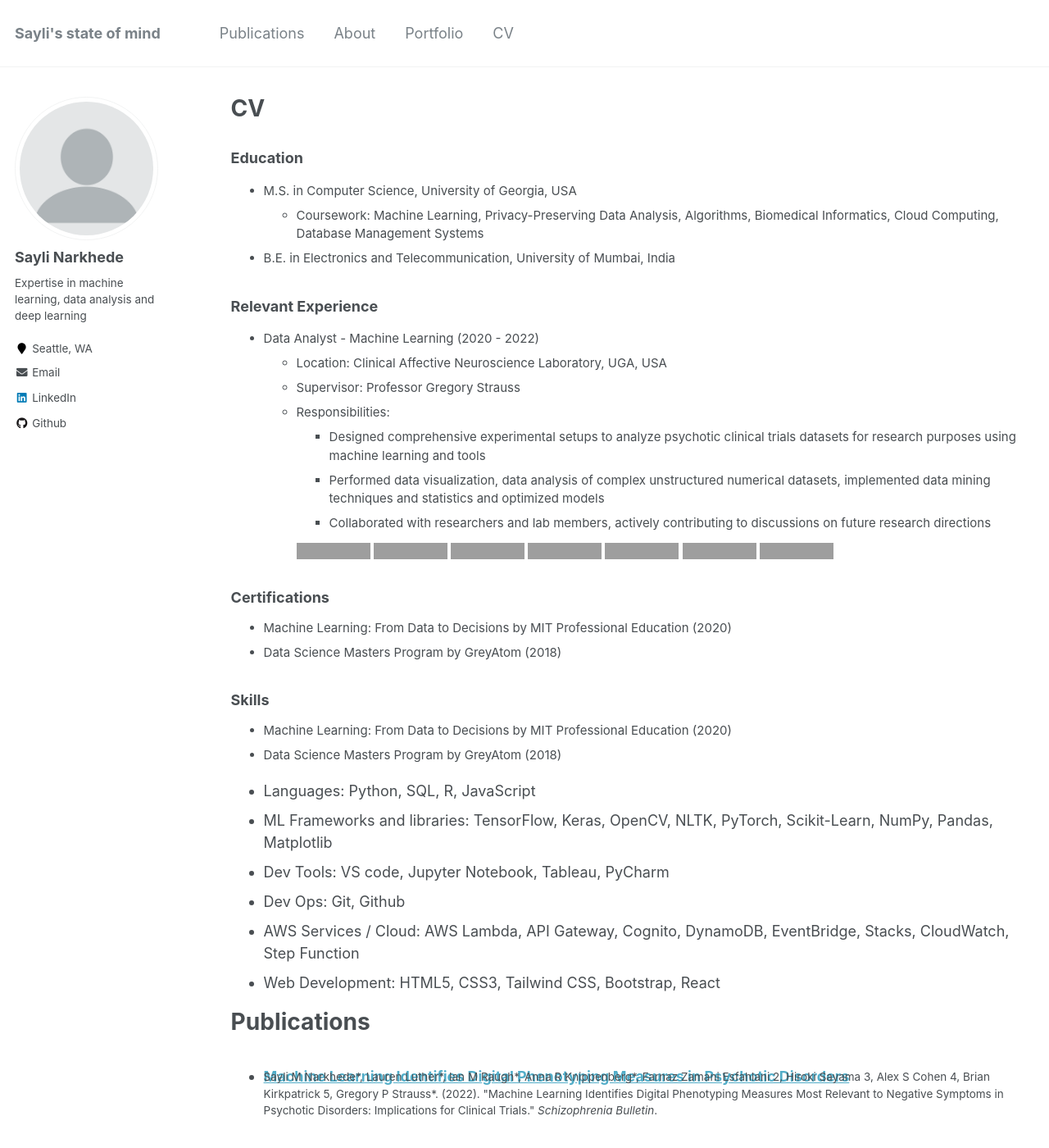
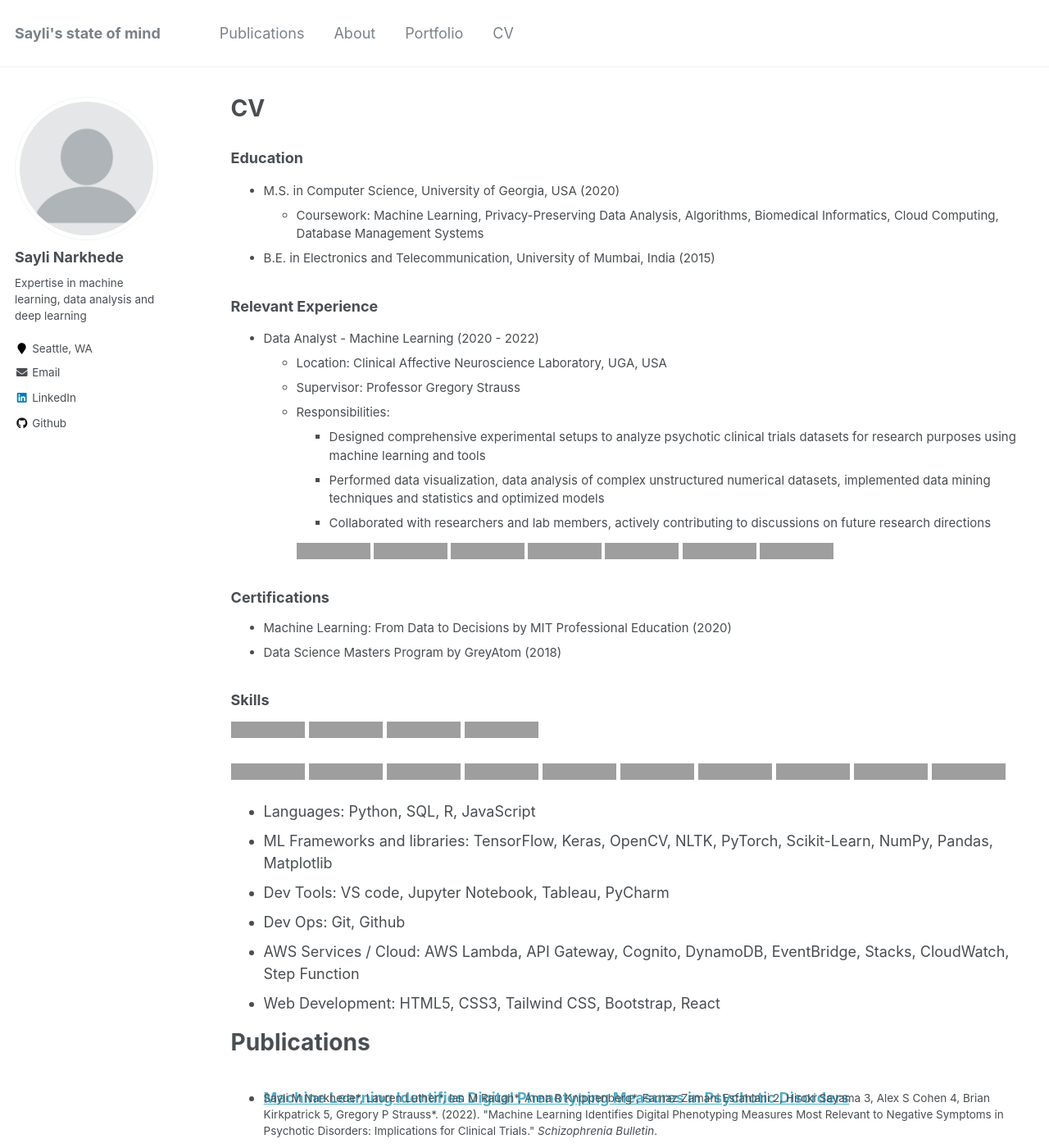
Before and after one commit to SayliMN/saylimn.github.io, a Jekyll site: the page built from _pages/cv.md, in a window 1280 px wide and 1400 px high. Shown: the whole window at 82% size. Built offline with Jekyll 4.4.1, drawn with Linux system fonts in a browser that asks for light colours; grey boxes are pictures that could not be loaded.

Commit message:
add skills part 1

```diff
--- a/_pages/cv.md
+++ b/_pages/cv.md
@@ -11,12 +11,12 @@ redirect_from:
 
 ### Education
 <ul>
-    <li style="font-size:15px">M.S. in Computer Science, University of Georgia, USA
+    <li style="font-size:15px">M.S. in Computer Science, University of Georgia, USA (2020)
       <ul style="font-size:15px">
         <li>Coursework: Machine Learning, Privacy-Preserving Data Analysis, Algorithms, Biomedical Informatics, Cloud Computing, Database Management Systems</li>
       </ul>
     </li>
-    <li style="font-size:15px">B.E. in Electronics and Telecommunication, University of Mumbai, India</li>
+    <li style="font-size:15px">B.E. in Electronics and Telecommunication, University of Mumbai, India (2015)</li>
 </ul>
 
 ### Relevant Experience
@@ -55,10 +55,24 @@ redirect_from:
 
 ### Skills
 
-<ul style="font-size:15px">
-    <li style="font-size:15px">Machine Learning: From Data to Decisions by MIT Professional Education (2020)</li>
-    <li style="font-size:15px">Data Science Masters Program by GreyAtom (2018)</li>
-</ul>
+<p style="margin-top:10px">
+    <img src="https://img.shields.io/badge/Python-emerald" alt="Python">
+    <img src="https://img.shields.io/badge/SQL-green" alt="SQL">
+    <img src="https://img.shields.io/badge/R-olive" alt="NLTK">
+    <img src="https://img.shields.io/badge/JavaScript-pear" alt="JavaScript">
+</p>
+<p style="margin-top:10px">
+    <img src="https://img.shields.io/badge/TensorFlow-royalblue" alt="TensorFlow">
+    <img src="https://img.shields.io/badge/Keras-sapphire" alt="Keras">
+    <img src="https://img.shields.io/badge/OpenCV-midnightblue" alt="OpenCV">
+    <img src="https://img.shields.io/badge/nltk-navyblue" alt="nltk">
+    <img src="https://img.shields.io/badge/PyTorch-darkblue" alt="PyTorch">
+    <img src="https://img.shields.io/badge/Sklearn-dukeblue" alt="Scikit-Learn">
+    <img src="https://img.shields.io/badge/NumPy-darkpowderblue" alt="NumPy">
+    <img src="https://img.shields.io/badge/Pandas-ceruleanblue" alt="Pandas">
+    <img src="https://img.shields.io/badge/Matplotlib-blue" alt="Matplotlib">
+    <img src="https://img.shields.io/badge/Seaborn-ceil" alt="Seaborn">
+</p>
 
 * Languages: Python, SQL, R, JavaScript
 * ML Frameworks and libraries: TensorFlow, Keras, OpenCV, NLTK, PyTorch, Scikit-Learn, NumPy, Pandas, Matplotlib
```
